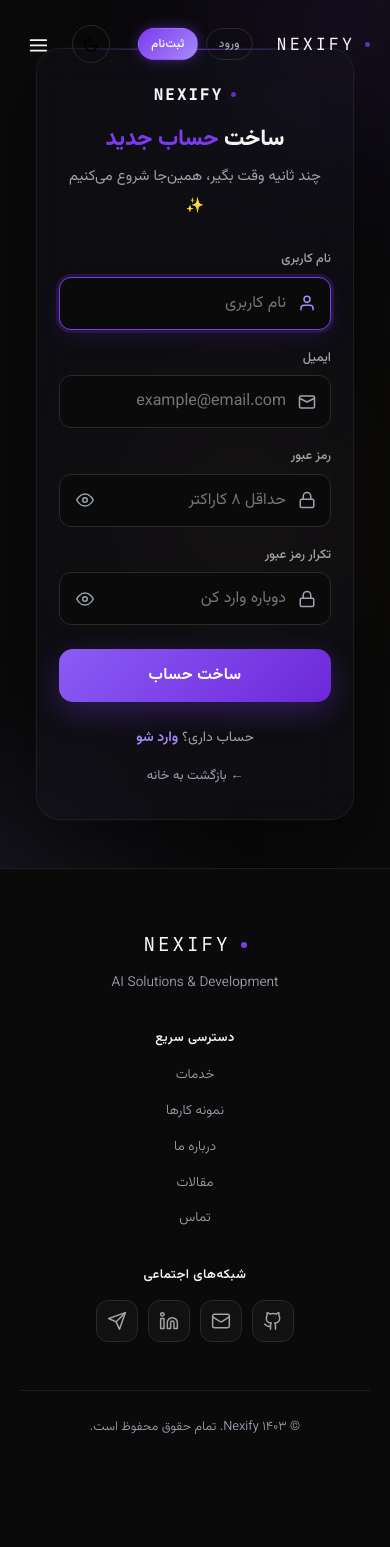
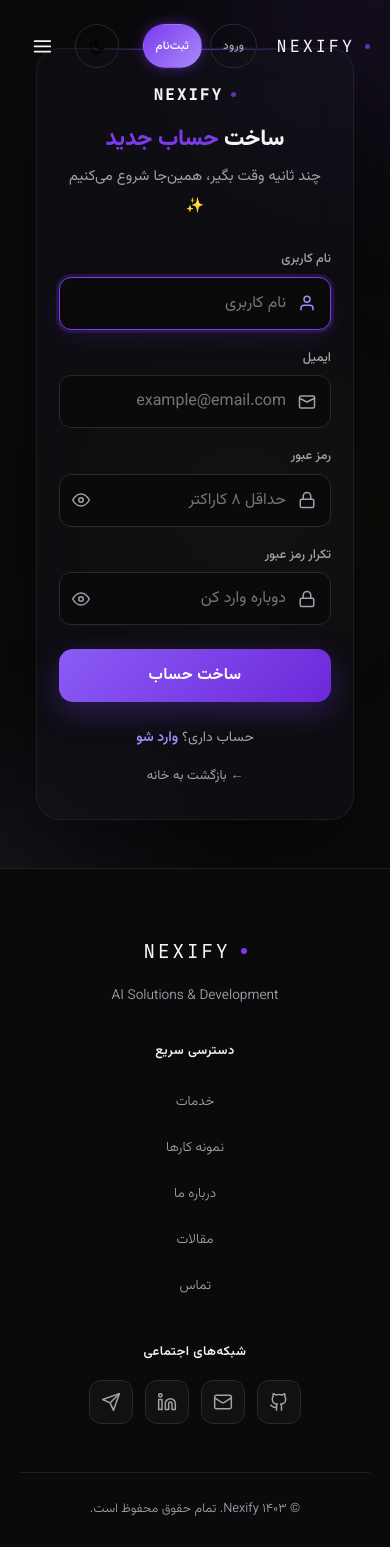
Before and after one commit to amirrezahajiabadi/Nexiify, a Django app: page /accounts/register/ in a window 390 px wide. Before the commit the page ends 1434 px from the top, so only its background shows below. Run offline with Django 5.2, Linux system fonts and the light colour scheme; data that the repository does not hold is empty; some libraries are stand-ins or nearby versions.

Commit message:
feat(ui): redesign footer and bring all touch targets to 44px (U4)
- Footer: links get min-height/min-width 44px with underline anchored
  right below the text, better spacing across grid/headings/social row
- Navbar: nav-links/logo/auth buttons at 44px, theme-toggle and
  mobile-toggle 38/40 -> 44px with flex-shrink:0
- Projects: filter buttons, card links, modal close at 44px
- Panel: nav links, footer link, "all" links, mini buttons, tabs,
  title links at 44px
- Auth: eye toggle 36 -> 44px with matching input padding
- Verified via DOM scan across all pages: zero visible interactive
  elements under 44px in both themes and at mobile width; 94 tests pass

```diff
--- a/Nexify/static/css/auth.css
+++ b/Nexify/static/css/auth.css
@@ -114,7 +114,7 @@
 .auth-input-wrap { position: relative; }
 .auth-input-wrap .form-input {
     width: 100%;
-    padding: 13px 44px 13px 44px;
+    padding: 13px 44px 13px 52px; /* U4: فضای بیشتر سمت چپ برای دکمه‌ی چشم ۴۴px */
     border-radius: 12px;
     transition: border-color var(--transition-fast), box-shadow var(--transition-fast), background var(--transition-fast);
 }
@@ -137,10 +137,10 @@
 /* دکمه‌ی نمایش/پنهان‌کردن رمز */
 .auth-password-toggle {
     position: absolute;
-    top: 50%; left: 6px;
+    top: 50%; left: 2px;
     transform: translateY(-50%);
     display: grid; place-items: center;
-    width: 36px; height: 36px;
+    width: 44px; height: 44px; /* U4: تارگت لمسی ≥۴۴px */
     border: none; border-radius: 10px;
     background: transparent;
     color: var(--text-muted);
--- a/Nexify/static/css/style.css
+++ b/Nexify/static/css/style.css
@@ -112,6 +112,7 @@ section { padding: 140px 0; position: relative; z-index: 1; }
     font-family: var(--font-mono); font-size: 1.05rem; font-weight: 400;
     letter-spacing: 3px; color: var(--text); text-decoration: none;
     display: flex; align-items: center; gap: 10px; transition: opacity 0.3s; z-index: 101;
+    min-height: 44px; /* U4: تارگت لمسی ≥۴۴px */
 }
 .nav-logo:hover { opacity: 0.7; }
 .nav-logo-dot {
@@ -124,11 +125,12 @@ section { padding: 140px 0; position: relative; z-index: 1; }
 .nav-link {
     color: var(--text-secondary); text-decoration: none; font-size: 0.83rem;
     font-weight: 400; letter-spacing: 0.5px; transition: color 0.3s;
-    position: relative; padding-bottom: 6px; cursor: pointer;
+    position: relative; cursor: pointer;
     background: none; border: none; font-family: var(--font-sans);
+    display: inline-flex; align-items: center; min-height: 44px; padding: 0 6px; /* U4: تارگت لمسی ≥۴۴px */
 }
 .nav-link::after {
-    content: ''; position: absolute; bottom: 0; right: 0;
+    content: ''; position: absolute; top: calc(50% + 12px); right: 0;
     width: 0; height: 1px; background: var(--accent);
     transition: width 0.4s cubic-bezier(0.25, 0.46, 0.45, 0.94);
 }
@@ -140,9 +142,10 @@ section { padding: 140px 0; position: relative; z-index: 1; }
 
 .theme-toggle {
     background: none; border: 1px solid var(--border-light);
-    width: 38px; height: 38px; border-radius: 50%; cursor: pointer;
+    width: 44px; height: 44px; border-radius: 50%; cursor: pointer; /* U4: تارگت لمسی ≥۴۴px */
     font-size: 1rem; display: flex; align-items: center; justify-content: center;
     transition: all 0.3s ease; margin-right: 12px;
+    flex-shrink: 0; /* U4: در هدر شلوغ موبایل جمع نشود */
 }
 .theme-toggle:hover { border-color: var(--accent); }
 .theme-icon-dark { display: inline; }
@@ -150,7 +153,7 @@ section { padding: 140px 0; position: relative; z-index: 1; }
 [data-theme="light"] .theme-icon-dark { display: none; }
 [data-theme="light"] .theme-icon-light { display: inline; }
 
-.mobile-toggle { display: none; background: none; border: none; color: var(--text); font-size: 1.3rem; cursor: pointer; padding: 8px; z-index: 101; transition: opacity 0.3s; }
+.mobile-toggle { display: none; background: none; border: none; color: var(--text); font-size: 1.3rem; cursor: pointer; width: 44px; height: 44px; padding: 0; align-items: center; justify-content: center; z-index: 101; transition: opacity 0.3s; flex-shrink: 0; } /* U4: تارگت لمسی ≥۴۴px */
 .mobile-toggle:hover { opacity: 0.7; }
 
 /* ==================== Auth Buttons (ورود / ثبت‌نام) ====================
@@ -170,6 +173,7 @@ section { padding: 140px 0; position: relative; z-index: 1; }
     align-items: center;
     justify-content: center;
     padding: 9px 20px;
+    min-height: 44px; min-width: 44px; flex-shrink: 0; /* U4: تارگت لمسی ≥۴۴px */
     border-radius: 999px;
     font-family: var(--font-sans);
     font-size: 0.8rem;
@@ -493,6 +497,7 @@ a:focus-visible, button:focus-visible, input:focus-visible, textarea:focus-visib
     align-items: center;
     gap: 10px;
     transition: opacity 0.3s;
+    min-height: 44px; /* U4: تارگت لمسی ≥۴۴px */
 }
 
 .footer-logo:hover { opacity: 0.7; }
@@ -509,26 +514,27 @@ a:focus-visible, button:focus-visible, input:focus-visible, textarea:focus-visib
 
 .footer-heading {
     font-size: 0.8rem; font-weight: 600;
-    color: var(--text); margin-bottom: 16px;
+    color: var(--text); margin-bottom: 20px; /* U4: فاصله‌گذاری بهتر */
     letter-spacing: 0.5px;
 }
 
 .footer-links-col .footer-links {
     display: flex; flex-direction: column;
-    gap: 10px; list-style: none;
+    gap: 2px; list-style: none; /* U4: فاصله‌گذاری کمتر — ارتفاع لمس از min-height لینک‌ها می‌آید */
 }
 
 .footer-link {
     color: var(--text-muted); text-decoration: none;
     font-size: 0.85rem; font-weight: 300;
     transition: color 0.3s ease, transform 0.3s ease;
-    display: inline-block; position: relative;
-    padding-bottom: 2px;
+    display: inline-flex; align-items: center; position: relative;
+    min-height: 44px; min-width: 44px; padding: 0 6px; /* U4: تارگت لمسی ≥۴۴px */
 }
 
 .footer-link::after {
-    content: ''; position: absolute; bottom: 0; left: 0;
-    width: 0; height: 1px; background: var(--accent);
+    content: ''; position: absolute; left: 0;
+    top: calc(50% + 12px); width: 0; height: 1px;
+    background: var(--accent);
     transition: width 0.3s ease;
 }
 
@@ -537,11 +543,11 @@ a:focus-visible, button:focus-visible, input:focus-visible, textarea:focus-visib
 
 .footer-social-col { display: flex; flex-direction: column; }
 
-.footer-social { display: flex; gap: 10px; flex-wrap: wrap; }
+.footer-social { display: flex; gap: 12px; flex-wrap: wrap; } /* U4: فاصله‌گذاری بهتر */
 
 .footer-social-link {
     display: flex; align-items: center; justify-content: center;
-    width: 42px; height: 42px; border-radius: 12px;
+    width: 44px; height: 44px; border-radius: 12px; /* U4: تارگت لمسی ≥۴۴px */
     border: 1px solid var(--border-light);
     color: var(--text-secondary);
     transition: all 0.3s cubic-bezier(0.34, 1.56, 0.64, 1);
@@ -602,11 +608,11 @@ html.lenis, html.lenis body { height: auto; }
     .nav-auth .auth-user-avatar { width: 22px; height: 22px; }
     .nav-auth .auth-user-icon { width: 12px; height: 12px; }
     .nav-auth .auth-btn-logout { padding: 7px 12px; font-size: 0.74rem; }
-    .mobile-toggle { display: block; }
+    .mobile-toggle { display: flex; }
     section { padding: 100px 0; }
     .page-header { padding: 140px 0 60px; }
     .container { padding: 0 20px; }
-    .back-to-top { bottom: 20px; right: 20px; width: 40px; height: 40px; font-size: 1rem; }
+    .back-to-top { bottom: 20px; right: 20px; width: 44px; height: 44px; font-size: 1rem; } /* U4: تارگت لمسی ≥۴۴px */
     .stat-value { transition: none; }
     .footer { padding: 60px 0 0; }
     .footer-grid { grid-template-columns: 1fr; gap: 36px; text-align: center; }
```
Also changed, not shown: Nexify/AI-CONTEXT.md (+2 -1 lines), Nexify/UIUX-ROADMAP.md (+10 -7 lines), Nexify/static/css/panel.css (+7 -3 lines), Nexify/static/css/projects.css (+4 -4 lines).
